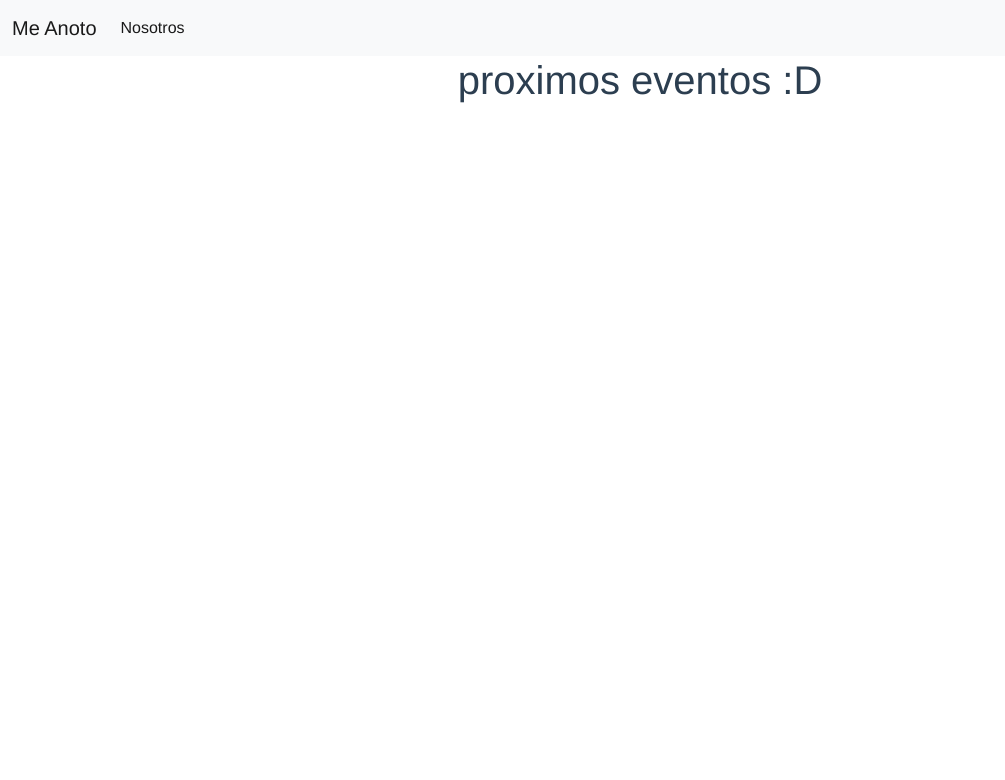
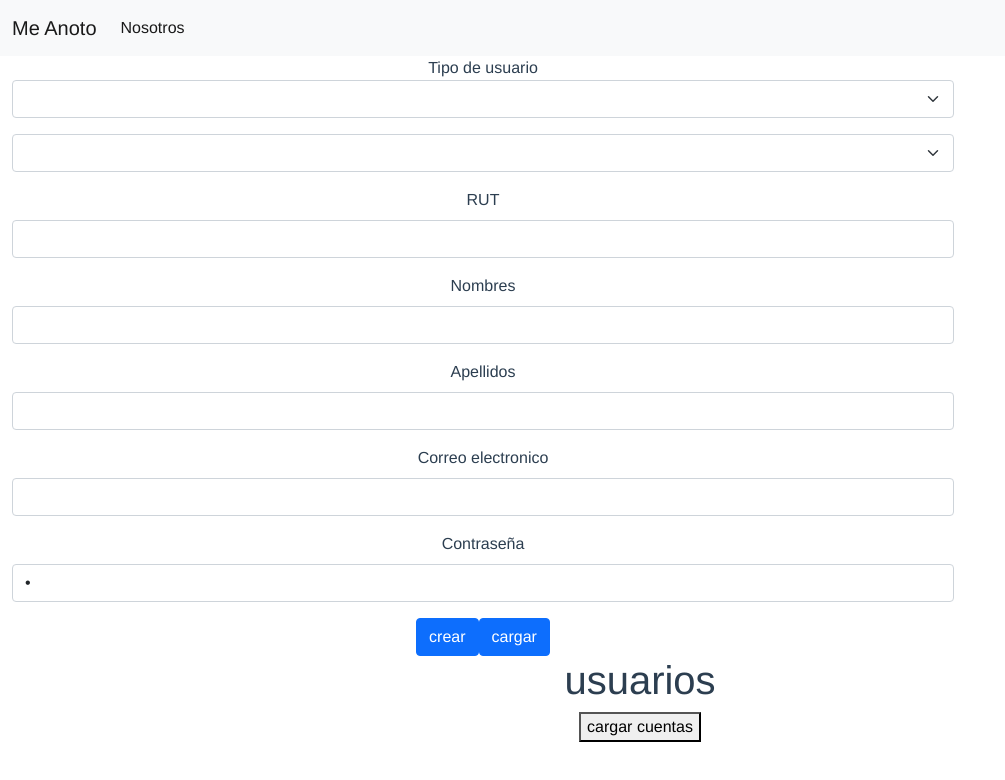
Before and after one commit to vichoste/meanotowww, a Vue app: page /#/VistaCuentas in a window 1280 px wide. Before the commit this address led to /#/VistaProximosEventosAsistente. Shown: the top 780 px of the page, without its empty margins (0-1005 px from the left). Built offline with nearby package versions, Linux system fonts and the light colour scheme; what vue3-cookies would draw is missing.

Commit message:
falta borrar  los cnsole log

```diff
--- a/src/components/FormularioCrearCuenta.vue
+++ b/src/components/FormularioCrearCuenta.vue
@@ -13,9 +13,7 @@
       </div>
       <div  v-if="tipoCuenta != 'Administrador'" class="mb-3">
         <select v-model="institucion" class="form-select" aria-label="Default select example">
-          <option value=1>Utalca</option>
-          <option value=2>Uchile</option>
-          <option value=3>Uai</option>
+          <option v-for="institucionn in this.listaInstituciones" :key="institucionn.nombre" v-bind:value="institucionn.id">{{institucionn.nombre}}</option>
         </select>
       </div>
       <div class="mb-3">
@@ -38,7 +36,8 @@
         <label for="contrasena" class="form-label">Contraseña</label>
         <input v-model="contrasena" type="password" class="form-control" id="contrasena">
       </div>
-      <button type="button" class="btn btn-primary">crear</button>
+      <button type="button" @click="validarDatos" class="btn btn-primary">crear</button>
+      <button type="button" @click="getInstituciones" class="btn btn-primary">cargar</button>
     </form>
 
   </div>
@@ -46,6 +45,7 @@
 
 <script>
 import axios from 'axios'
+import store from "../store";
 
 export default {
   name: "FormularioCrearCuenta",
@@ -57,7 +57,15 @@ export default {
       email:" ",
       contrasena:" ",
       tipoCuenta:" ",
-      institucion:0
+      institucion:0,
+      listaInstituciones:[],
+      cargadas: false
+    }
+  },
+  computed:{
+    getToken:function ()
+    {
+      return store.getters.getToken
     }
   },
   methods:{
@@ -74,29 +82,34 @@ export default {
       switch (this.tipoCuenta)
       {
         case 'Administrador':
-          url='http://localhost:34592/api/autenticación/login'
-          this.crearCuenta(url,nuevaCuenta)
+          url='http://localhost:34592/api/autenticación/registrar/administrador'
           break;
         case 'Profesor':
           url='http://localhost:34592/api/autenticación/registrar/profesor/'+this.institucion
-          this.crearCuenta(url,nuevaCuenta)
           break;
         case 'Encargado':
-          url='http://localhost:34592/api/autenticación/registrar/profesor/'+this.institucion
-          this.crearCuenta(url,nuevaCuenta)
+          url='http://localhost:34592/api/autenticación/registrar/encargado/'+this.institucion
           break;
         case 'Asistente':
-          url='http://localhost:34592/api/autenticación/registrar/profesor/'+this.institucion
-          this.crearCuenta(url,nuevaCuenta)
+          url='http://localhost:34592/api/autenticación/registrar/asistente/'+this.institucion
           break;
         default:
           console.log('error de cosas')
+            url='null'
           break
+      }
+      if(url!== 'null')
+      {
+        this.crearCuenta(url,nuevaCuenta)
       }
     },
     crearCuenta(url,userr){
 
-      axios.post(url,userr).then(response => {
+      axios.post(url,userr, {
+        headers:{
+          'Authorization': `Bearer ${this.getToken}`
+        }
+      }).then(response => {
         console.log(response.data)
         const cosas = response.data
         console.log(cosas)
@@ -104,6 +117,32 @@ export default {
         console.log(error)
       })
     },
+    getInstituciones(){
+      let url ='http://localhost:34592/api/institución/listar'
+      axios.get(url, {
+        headers:{
+          'Authorization': `Bearer ${this.getToken}`
+        }
+      }).then(response => {
+        this.listaInstituciones = []
+        let lista = response.data
+        console.log(response.data)
+        console.log(lista)
+        for (let i = 0; i < lista.length; i++) {
+          console.log(lista[i])
+          let institucion = {
+            id:lista[i].id,
+            nombre:lista[i].nombre
+          }
+          console.log(institucion)
+          this.listaInstituciones.push(institucion)
+          this.cargadas= true
+        }
+      }).catch( error => {
+        console.log("jajaj error")
+        console.log(error)
+      })
+    }
   }
 }
 
--- a/src/components/FormularioCrearInstitucion.vue
+++ b/src/components/FormularioCrearInstitucion.vue
@@ -6,7 +6,9 @@
         <input v-model="nombre" type="text" class="form-control" id="nombre">
       </div>
 
-      <button type="button" @click="this.validarInstitucion" class="btn btn-primary">Crear institucion</button>
+      <button type="button" @click="this.validarInstitucion" class="btn btn-primary">Crear universidad</button>
+      <button type="button" @click="this.cargarInstituciones" class="btn btn-primary">cargar universidad</button>
+      <!--<a v-for="institucion in getInstituciones" :key="institucion."></a> -->
     </form>
 
   </div>
@@ -23,6 +25,10 @@ export default {
         getToken:function ()
         {
           return store.getters.getToken
+        },
+        getInstituciones:function ()
+        {
+          return this.cargarInstituciones()
         }
       },
   data(){
@@ -44,7 +50,6 @@ export default {
     },
     crearInstitucion()
     {
-      console.log(`Bearer ${this.getToken}`)
       let url='http://localhost:34592/api/institución'
       const institucion = {
         nombre: this.nombre
@@ -54,13 +59,27 @@ export default {
           'Authorization': `Bearer ${this.getToken}`
         }
       }).then(response => {
-        console.log(response.data)
         const cosas = response.data
         console.log(cosas)
       }).catch( error => {
         console.log(error)
       })
     },
+    cargarInstituciones()
+    {
+      let url ='http://localhost:34592/api/institución/listar'
+      axios.get(url, {
+        headers:{
+          'Authorization': `Bearer ${this.getToken}`
+        }
+      }).then(response => {
+        const cosas = response.data
+        console.log(cosas)
+        return cosas
+      }).catch( error => {
+        console.log(error)
+      })
+    }
   }
 }
 </script>
--- a/src/components/Login.vue
+++ b/src/components/Login.vue
@@ -13,7 +13,7 @@
         <input
           type="text"
           class="fadeIn second"
-          placeholder="RUN"
+          placeholder="Correo Electronico"
           v-model="usuario"
         />
         <input
--- a/src/components/NavBarExemplo.vue
+++ b/src/components/NavBarExemplo.vue
@@ -12,7 +12,7 @@
             <router-link class="nav-link active" to="/nosotros">Nosotros</router-link>
           </li>
         </ul>
-        <buton v-if="getRol!== 'null'" v-on:click="cerrarSecion" type="button" class="btn btn-primary">cerrar secion</buton>
+        <buton v-if="getRol!== 'null'" v-on:click="cerrarSecion" type="button" class="btn btn-primary">cerrar sesion</buton>
       </div>
     </div>
   </nav>
--- a/src/components/NavBarVistaAdmin.vue
+++ b/src/components/NavBarVistaAdmin.vue
@@ -1,6 +1,6 @@
 <template>
           <li class="nav-item">
-            <router-link class="nav-link active" to="/vistaCuentas">Cuetas</router-link>
+            <router-link class="nav-link active" to="/vistaCuentas">Cuentas</router-link>
           </li>
           <li class="nav-item">
             <router-link class="nav-link active" to="/vistaSalas">Salas</router-link>
--- /dev/null
+++ b/src/components/tablaUsuarios.vue
@@ -0,0 +1,41 @@
+<template>
+  <h1>usuarios</h1>
+  <a></a>
+  <button @click="cargarCuentas">cargar cuentas</button>
+</template>
+
+<script>
+import axios from 'axios'
+import store from "../store"
+
+export default {
+  name: "tablaUsuarios",
+  computed :
+      {
+        getToken: function () {
+          return store.getters.getToken
+        },
+      },
+  methods: {
+    cargarCuentas()
+    {
+      let url ='http://localhost:34592/api/cuenta/listar'
+      axios.get(url, {
+        headers:{
+          'Authorization': `Bearer ${this.getToken}`
+        }
+      }).then(response => {
+        const cosas = response.data
+        console.log(cosas)
+        return cosas
+      }).catch( error => {
+        console.log(error)
+      })
+    }
+  }
+}
+</script>
+
+<style scoped>
+
+</style>
--- a/src/views/VistasAdmin/VistaCuetas.vue
+++ b/src/views/VistasAdmin/VistaCuetas.vue
@@ -1,12 +1,14 @@
 <template>
   <FormularioCrearCuenta></FormularioCrearCuenta>
+  <tabla-usuarios></tabla-usuarios>
 </template>
 
 <script>
 import FormularioCrearCuenta from "../../components/FormularioCrearCuenta";
+import TablaUsuarios from "../../components/tablaUsuarios";
 export default {
   name: "VistaCuetas",
-  components: {FormularioCrearCuenta}
+  components: {TablaUsuarios, FormularioCrearCuenta}
 }
 </script>
 
```
